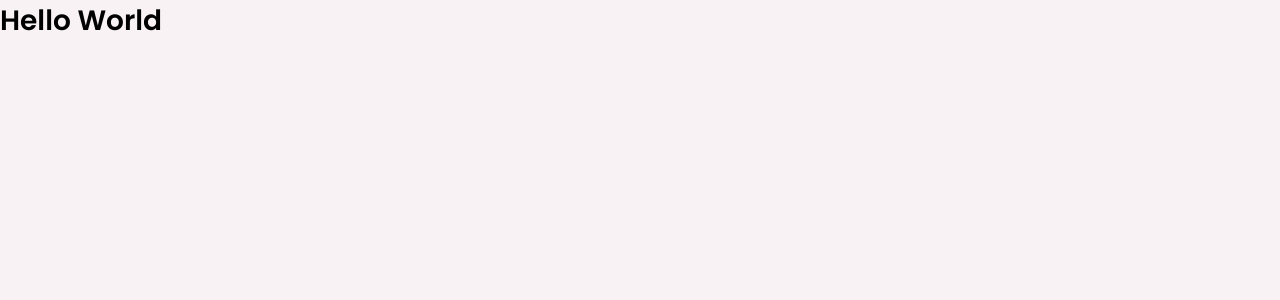
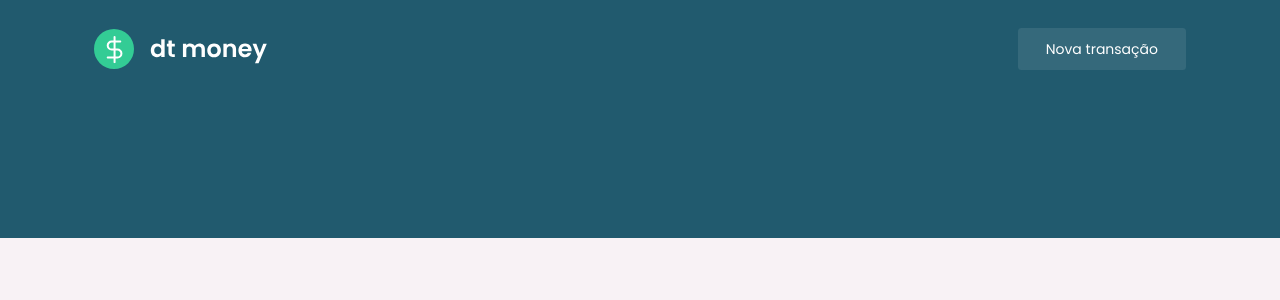
Before and after one commit to emffor/rjs-handsfinances, a React (Create React App) app: page / in a window 1280 px wide. Shown: the top 300 px of the page. Built offline with nearby package versions, Linux system fonts and the light colour scheme.

Commit message:
fix: component header

```diff
--- a/src/App.tsx
+++ b/src/App.tsx
@@ -1,11 +1,11 @@
+import { Header } from "./components/Header";
 import { GlobalStyled } from "./styles/global";
-
 
 export function App() {
   return (
-    <div className="App">
-        <h1>Hello World</h1>
+    <>
+        <Header />
         <GlobalStyled />
-    </div>
+    </>
   );
 }
--- /dev/null
+++ b/src/components/Header/index.tsx
@@ -0,0 +1,19 @@
+import logoImg from '../../assets/logo.svg';
+
+import {
+    Container,
+    Content,
+} from './styles';
+
+export function Header(){
+    return(
+        <Container>
+            <Content>
+                <img src={logoImg} alt="dt money"/>
+                <button type="button">
+                    Nova transação
+                </button>
+            </Content>
+        </Container>
+    )
+}
--- /dev/null
+++ b/src/components/Header/styles.ts
@@ -0,0 +1,33 @@
+import styled from 'styled-components';
+
+export const Container = styled.header`
+    background: var(--blue);
+`;
+
+export const Content = styled.div`
+    max-width: 1120px;
+    margin: 0 auto;
+
+    padding: 2rem 1rem 12rem;
+    display: flex;
+    align-items: center;
+    justify-content: space-between;
+
+    button {
+        font-size: 1rem;
+        color: var(--shape);
+        background: var(--blue-light);
+        border: 0;
+        padding: 0 2rem;
+        border-radius: 0.25rem;
+        height: 3rem;
+
+        //velocidade da transição
+        transition: filter 0.2s;
+
+        //muda o brightness ao passar o mouse
+        &:hover {
+          filter : brightness(0.9);
+        }
+    }
+`;
--- a/src/styles/global.ts
+++ b/src/styles/global.ts
@@ -3,9 +3,9 @@
 export const GlobalStyled = createGlobalStyle`
     :root {
         --red: #E52E4D;
-        --blue: #5429CC;
+        --blue: #215a6e;
 
-        --blue-light: #6933FF;
+        --blue-light: #35697b;
 
         --green: #33CC95;
 
```
